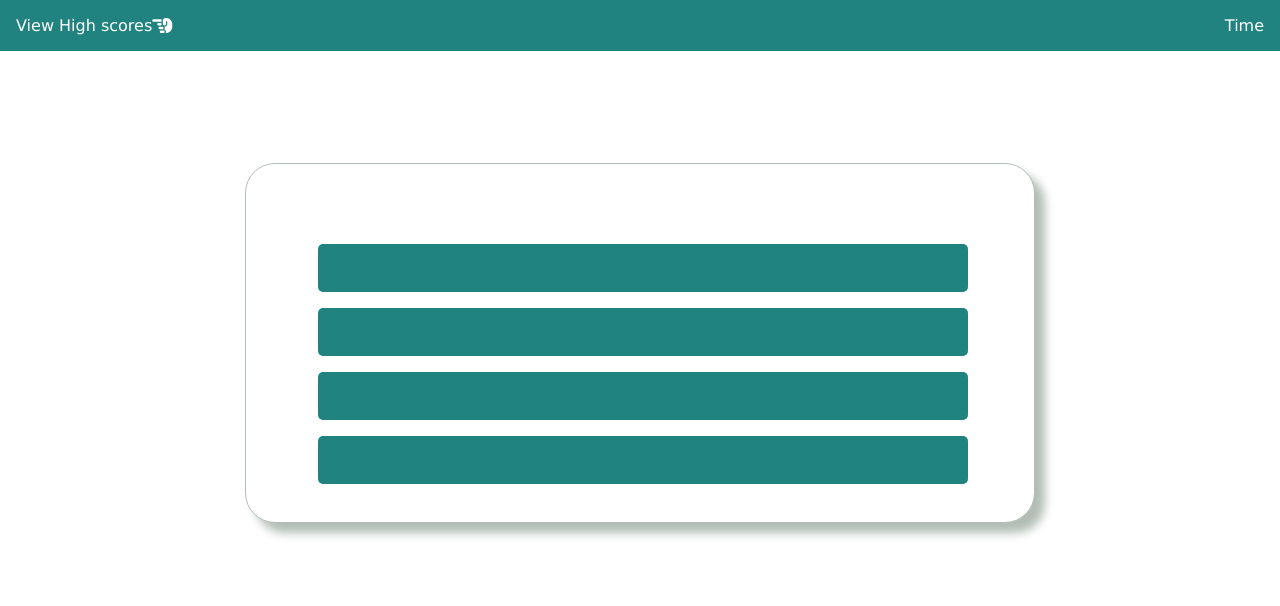
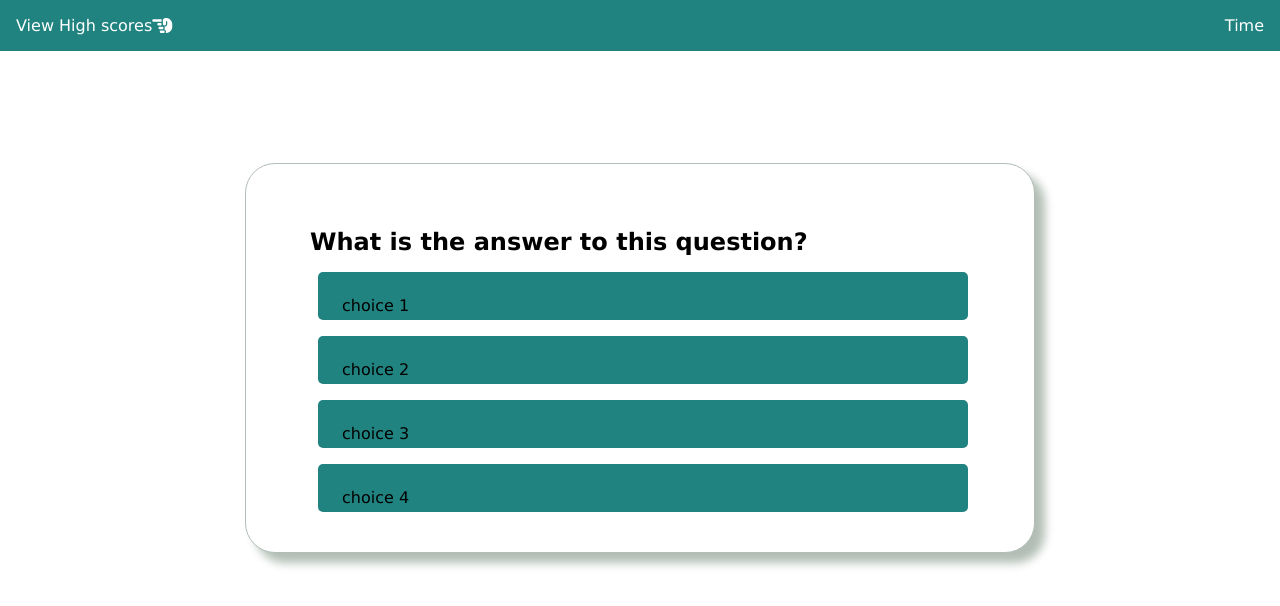
Before and after one commit to lebrin-Ay/quiz-app, a plain HTML site: page quiz.html in a window 1280 px wide. Drawn offline with Linux system fonts and the light colour scheme.

Commit message:
updated styling

```diff
--- a/css/style.css
+++ b/css/style.css
@@ -58,8 +58,6 @@ button{
     color: #ffffff;
 }
 
-
-
 /*quiz*/
 
 li{
@@ -70,6 +68,7 @@ li{
     width: 100%;
     border-radius: 5px;
 }
+
 /* .options{
 
 } */
@@ -81,7 +80,6 @@ li{
     margin-bottom: 1rem;
 
 }
-
 
 
 /*highsore*/
@@ -121,9 +119,7 @@ h2{
     .rectangle-2{
         padding: 4rem;
         margin: 3rem;
-
     }
-
 
 }
 
@@ -148,13 +144,14 @@ h2{
     }
     .rectangle-2 {
         margin: auto;
-        height: 360px;
+        height: 390px;
     }
     .options {
         margin-top: -2rem;
     }
     .options li {
         width: 650px;
+        height: 40px;
         margin-left: -5rem;
     }
 }
@@ -162,7 +159,7 @@ h2{
 @media(min-width: 1200px) and (max-width: 1600px) {
     .box {
         width: 790px;
-        height: 280px;
+        height: 290px;
         border-radius: 30px;
     }
     .main {
@@ -181,13 +178,14 @@ h2{
     }
     .rectangle-2 {
         margin: auto;
-        height: 360px;
+        height: 390px;
     }
     .options {
         margin-top: -2rem;
     }
     .options li {
         width: 650px;
+        height: 40px;
         margin-left: -5rem;
     }
 }
--- a/quiz.html
+++ b/quiz.html
@@ -22,25 +22,19 @@
         <div class="container">
 
             <div class="box rectangle-2">
+                <h2 id="questions">What is the answer to this question?</h2>
                 <div class="main">
-                    <div>
-
-                        <div>
-                            <h2 class="Questions"></h2>
-
+                        <div class="questionWrap">
                             <div class="options">
                                 <ul>
-                                    <li></li>
-                                    <li></li>
-                                    <li></li>
-                                    <li></li>
+                                    <li class="choice-text">choice 1</li>
+                                    <li class="choice-text">choice 2</li>
+                                    <li class="choice-text">choice 3</li>
+                                    <li class="choice-text">choice 4</li>
                                 </ul>
                             </div>
 
-
                         </div>
-
-                    </div>
 
                 </section>
                 </div>
```
